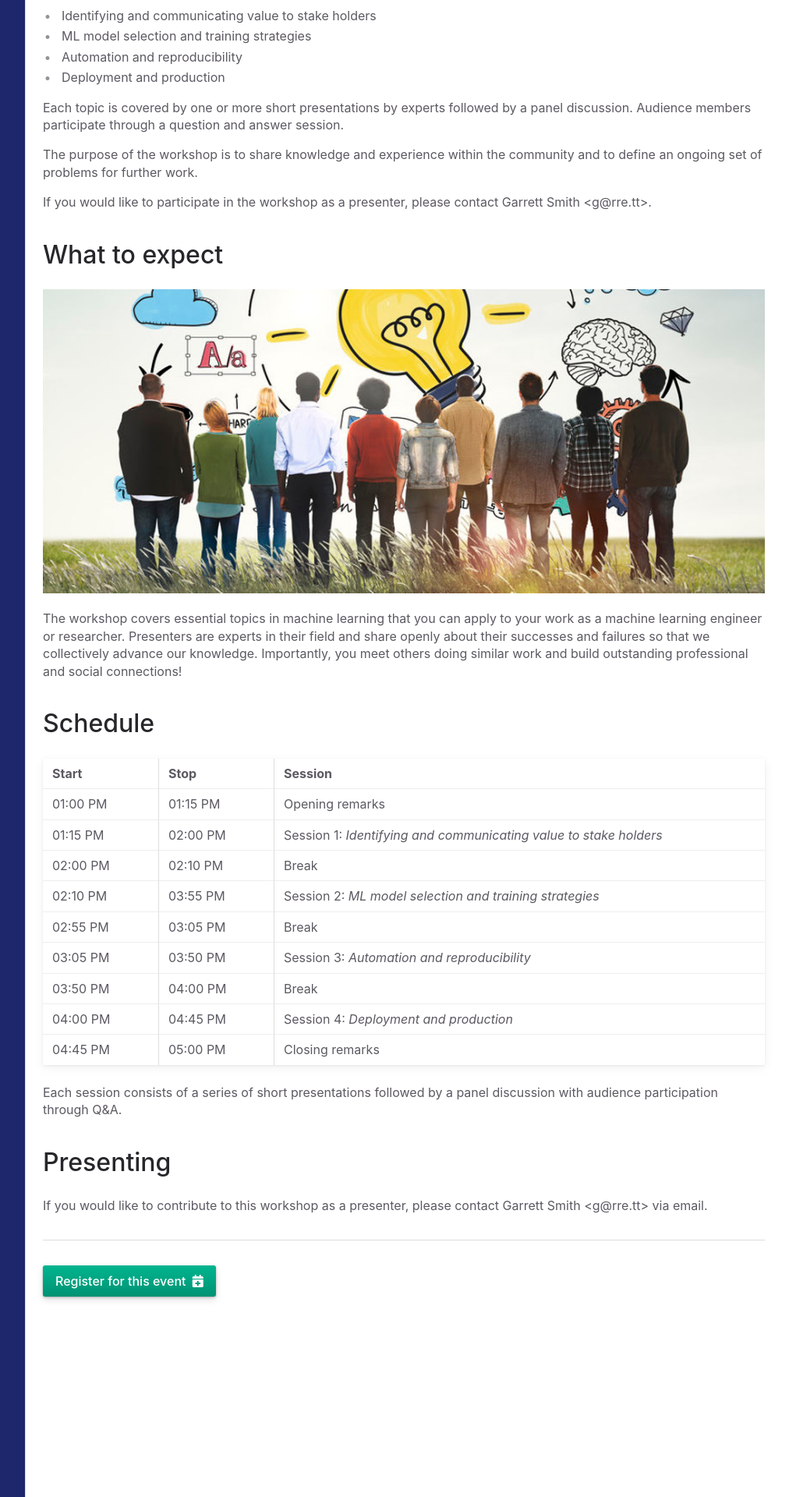
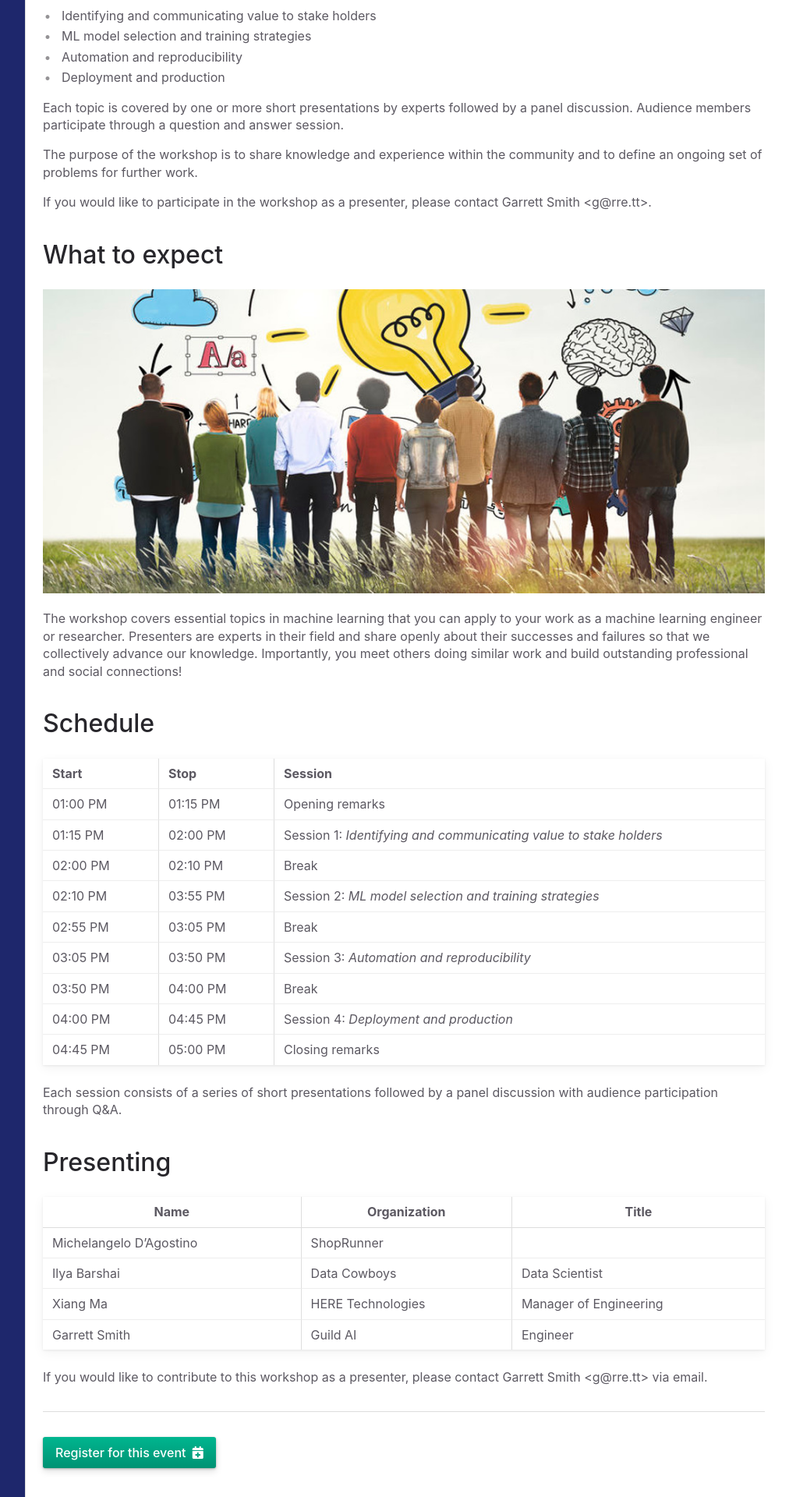
Before and after one commit to gar1t/ChicagoML, a Jekyll site: the page built from _posts/2019-03-29-applied-ml-engineering-workshop.md, in a window 1280 px wide. Shown: the part 667-2587 px from the top of the page at 78% size, without its empty margins (267-1279 px from the left). Built offline with Jekyll 4.4.1, drawn with Linux system fonts in a browser that asks for light colours.

Commit message:
Add some names to the list of presenters

```diff
--- a/_posts/2019-03-29-applied-ml-engineering-workshop.md
+++ b/_posts/2019-03-29-applied-ml-engineering-workshop.md
@@ -61,5 +61,12 @@ panel discussion with audience participation through Q&A.
 
 ## Presenting
 
+| Name                    | Organization      | Title                  |
+|-------------------------|-------------------|------------------------|
+| Michelangelo D'Agostino | ShopRunner        |                        |
+| Ilya Barshai            | Data Cowboys      | Data Scientist         |
+| Xiang Ma                | HERE Technologies | Manager of Engineering |
+| Garrett Smith           | Guild AI          | Engineer               |
+
 If you would like to contribute to this workshop as a presenter,
 please contact Garrett Smith &lt;g@rre.tt&gt; via email.
```
